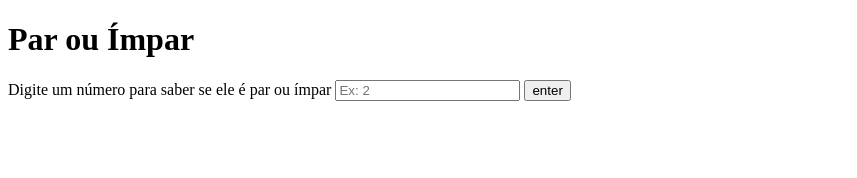
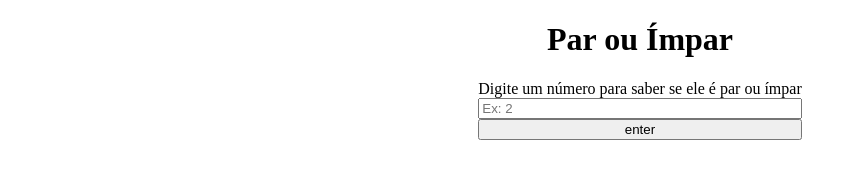
Before and after one commit to BirdMelo/repositorio_compartilhado_teste, a plain HTML site: page index.html in a window 1280 px wide. Shown: the whole page, without its empty margins (0-857 px from the left). Drawn offline with Linux system fonts and the light colour scheme.

Commit message:
testando js

```diff
--- a/index.html
+++ b/index.html
@@ -4,13 +4,15 @@
     <meta charset="UTF-8">
     <meta name="viewport" content="width=device-width, initial-scale=1.0">
     <title>Par ou Impar</title>
+    <link rel="stylesheet" href="style.css">
+    <script src="app.js" defer></script>
 </head>
 <body>
     <header><h1>Par ou Ímpar</h1></header>
     <main>
         <section>
             <label for="numero">Digite um número para saber se ele é par ou ímpar</label>
-            <input type="number" name="" id="numero" placeholder="Ex: 2">
+            <input type="number" name="number" id="numero" placeholder="Ex: 2">
             <button id="button">enter</button>
         </section>
     </main>
```
